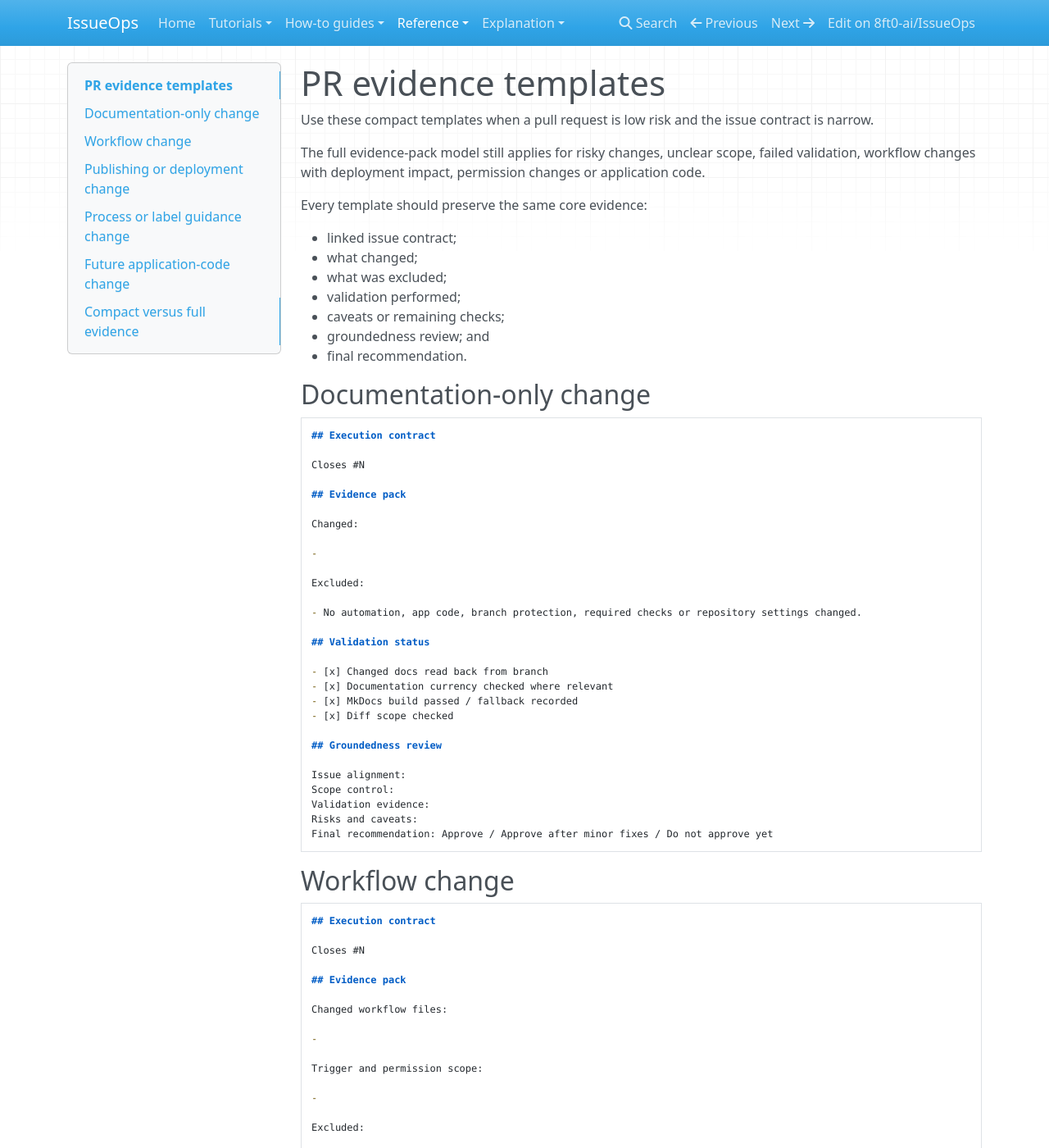
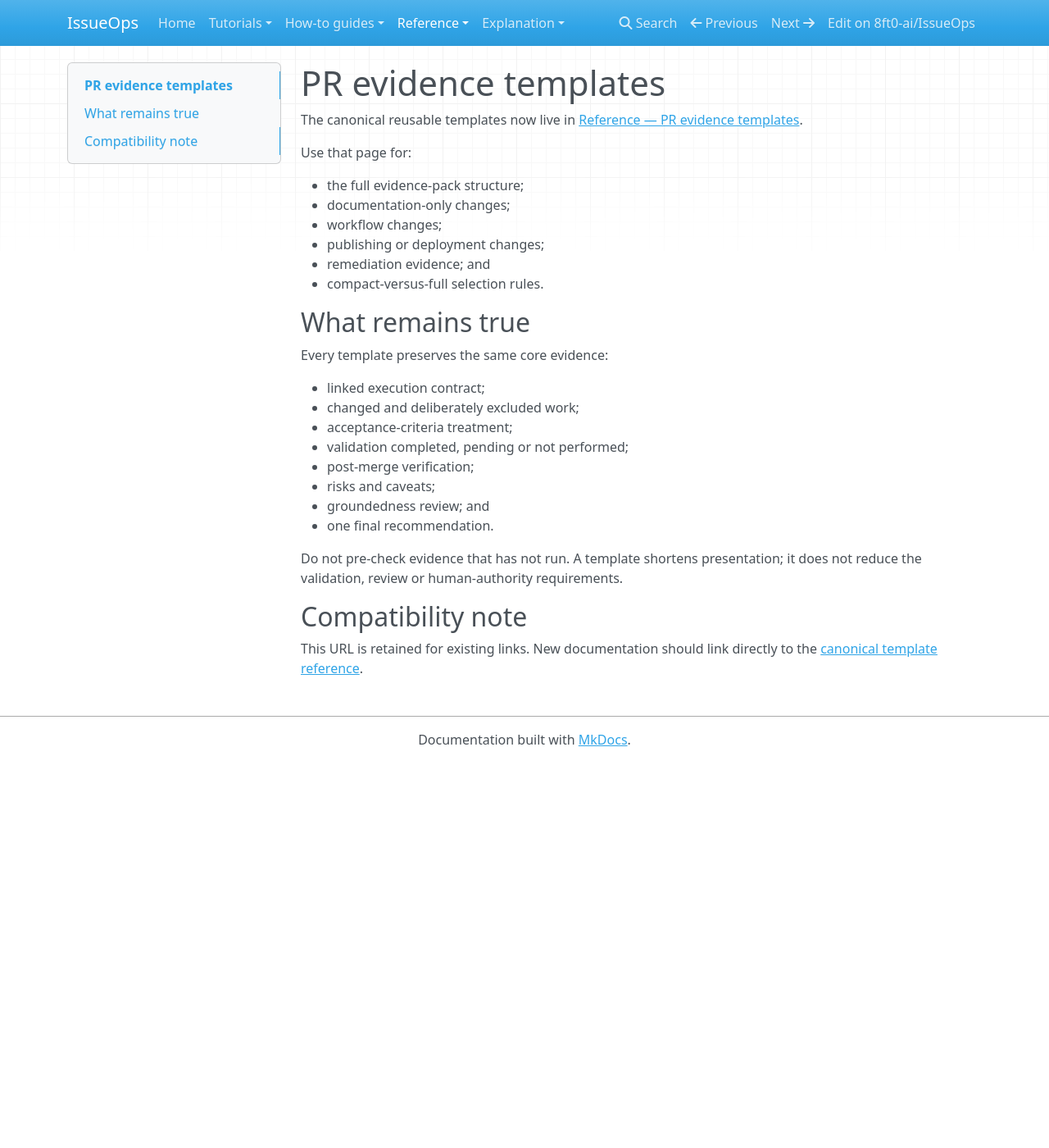
Before and after one commit to 8ft0-ai/IssueOps, an MkDocs documentation site: the page built from docs/pr-evidence-templates.md, in a window 1280 px wide and 1400 px high. Shown: the whole window at 82% size. Built offline with MkDocs 1.6.1, drawn with Linux system fonts in a browser that asks for light colours; nearby versions of some CDN libraries; some of the changed text lies outside the part shown.

Commit message:
Route the legacy template path to canonical Reference

````diff
--- a/docs/pr-evidence-templates.md
+++ b/docs/pr-evidence-templates.md
@@ -1,200 +1,31 @@
 # PR evidence templates
 
-Use these compact templates when a pull request is low risk and the issue contract is narrow.
+The canonical reusable templates now live in [Reference — PR evidence templates](reference/pr-evidence-templates.md).
 
-The full evidence-pack model still applies for risky changes, unclear scope, failed validation, workflow changes with deployment impact, permission changes or application code.
+Use that page for:
 
-Every template should preserve the same core evidence:
+- the full evidence-pack structure;
+- documentation-only changes;
+- workflow changes;
+- publishing or deployment changes;
+- remediation evidence; and
+- compact-versus-full selection rules.
 
-- linked issue contract;
-- what changed;
-- what was excluded;
-- validation performed;
-- caveats or remaining checks;
+## What remains true
+
+Every template preserves the same core evidence:
+
+- linked execution contract;
+- changed and deliberately excluded work;
+- acceptance-criteria treatment;
+- validation completed, pending or not performed;
+- post-merge verification;
+- risks and caveats;
 - groundedness review; and
-- final recommendation.
+- one final recommendation.
 
-## Documentation-only change
+Do not pre-check evidence that has not run. A template shortens presentation; it does not reduce the validation, review or human-authority requirements.
 
-```md
-## Execution contract
+## Compatibility note
 
-Closes #N
-
-## Evidence pack
-
-Changed:
-
--
-
-Excluded:
-
-- No automation, app code, branch protection, required checks or repository settings changed.
-
-## Validation status
-
-- [x] Changed docs read back from branch
-- [x] Documentation currency checked where relevant
-- [x] MkDocs build passed / fallback recorded
-- [x] Diff scope checked
-
-## Groundedness review
-
-Issue alignment:
-Scope control:
-Validation evidence:
-Risks and caveats:
-Final recommendation: Approve / Approve after minor fixes / Do not approve yet
-```
-
-## Workflow change
-
-```md
-## Execution contract
-
-Closes #N
-
-## Evidence pack
-
-Changed workflow files:
-
--
-
-Trigger and permission scope:
-
--
-
-Excluded:
-
-- No branch protection, required checks or app code changed unless explicitly listed.
-
-## Validation status
-
-- [x] Workflow YAML read back
-- [x] Workflow checklist applied
-- [x] Dependencies pinned or bounded
-- [x] Pre-merge validation completed
-- [ ] Post-merge verification required, if applicable
-
-## Groundedness review
-
-Issue alignment:
-Scope control:
-Validation evidence:
-Risks and caveats:
-Final recommendation:
-```
-
-## Publishing or deployment change
-
-```md
-## Execution contract
-
-Closes #N
-
-## Evidence pack
-
-Changed publishing path:
-
--
-
-Manual settings:
-
-- None / listed below
-
-## Validation status
-
-- [x] Build command ran or fallback recorded
-- [x] Artifact/deploy path reviewed
-- [x] Pre-merge validation separated from post-merge verification
-- [ ] Published URL or deployment checked after merge, if required
-
-## Groundedness review
-
-Issue alignment:
-Scope control:
-Validation evidence:
-Risks and caveats:
-Final recommendation:
-```
-
-## Process or label guidance change
-
-```md
-## Execution contract
-
-Closes #N
-
-## Evidence pack
-
-Changed process guidance:
-
--
-
-Label state:
-
-- Created / updated / removed / recommended-only / not applicable
-
-Excluded:
-
-- No automated transitions, branch protection, required checks or app code changed.
-
-## Validation status
-
-- [x] Changed docs read back
-- [x] Manual versus automated behaviour checked
-- [x] MkDocs build passed / fallback recorded
-- [x] Scope checked
-
-## Groundedness review
-
-Issue alignment:
-Scope control:
-Validation evidence:
-Risks and caveats:
-Final recommendation:
-```
-
-## Future application-code change
-
-```md
-## Execution contract
-
-Closes #N
-
-## Evidence pack
-
-Changed behaviour:
-
--
-
-Files changed:
-
--
-
-Excluded:
-
--
-
-## Validation status
-
-- [x] Relevant tests run
-- [x] Build/type checks run where available
-- [x] Affected behaviour checked against acceptance criteria
-- [x] Error handling reviewed where relevant
-- [ ] Any environment-specific verification listed
-
-## Groundedness review
-
-Issue alignment:
-Scope control:
-Validation evidence:
-Risks and caveats:
-Final recommendation:
-```
-
-## Compact versus full evidence
-
-Use a compact template when the change is small, low risk and fits one change type clearly.
-
-Use the full evidence-pack structure when the change crosses multiple risk areas, changes workflow behaviour, changes permissions, affects deployment, includes application code, has incomplete validation or requires post-merge verification.
+This URL is retained for existing links. New documentation should link directly to the [canonical template reference](reference/pr-evidence-templates.md).
````
